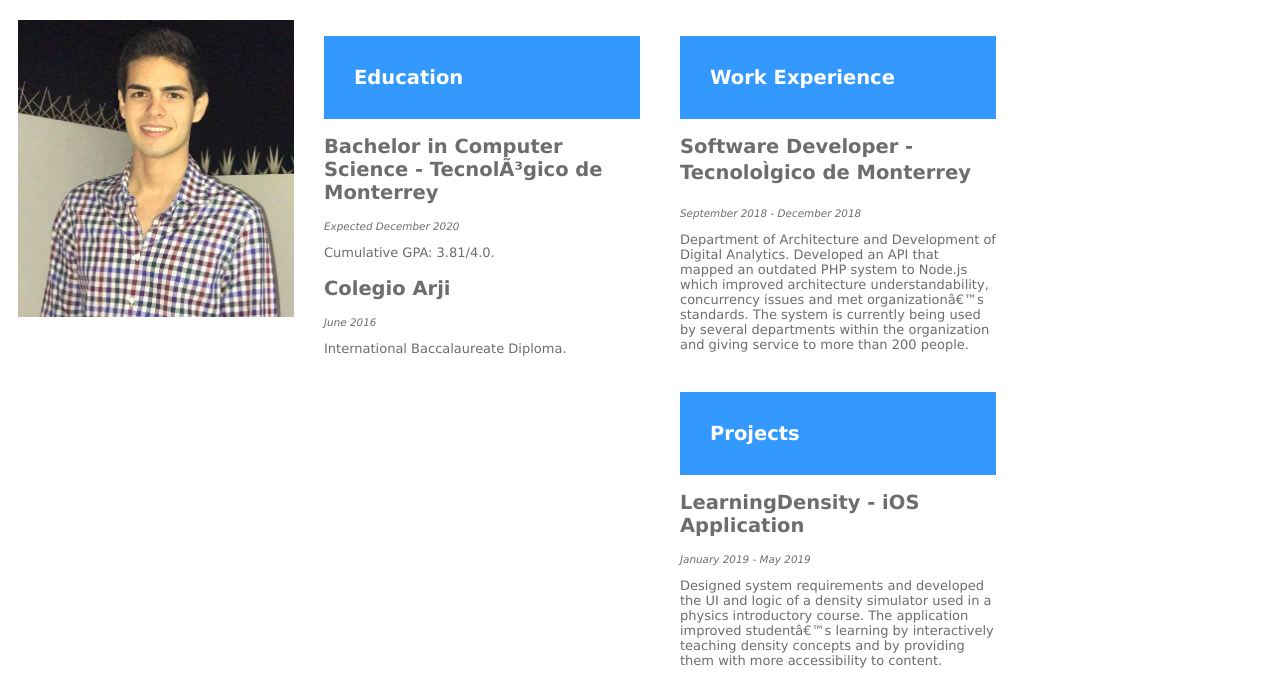
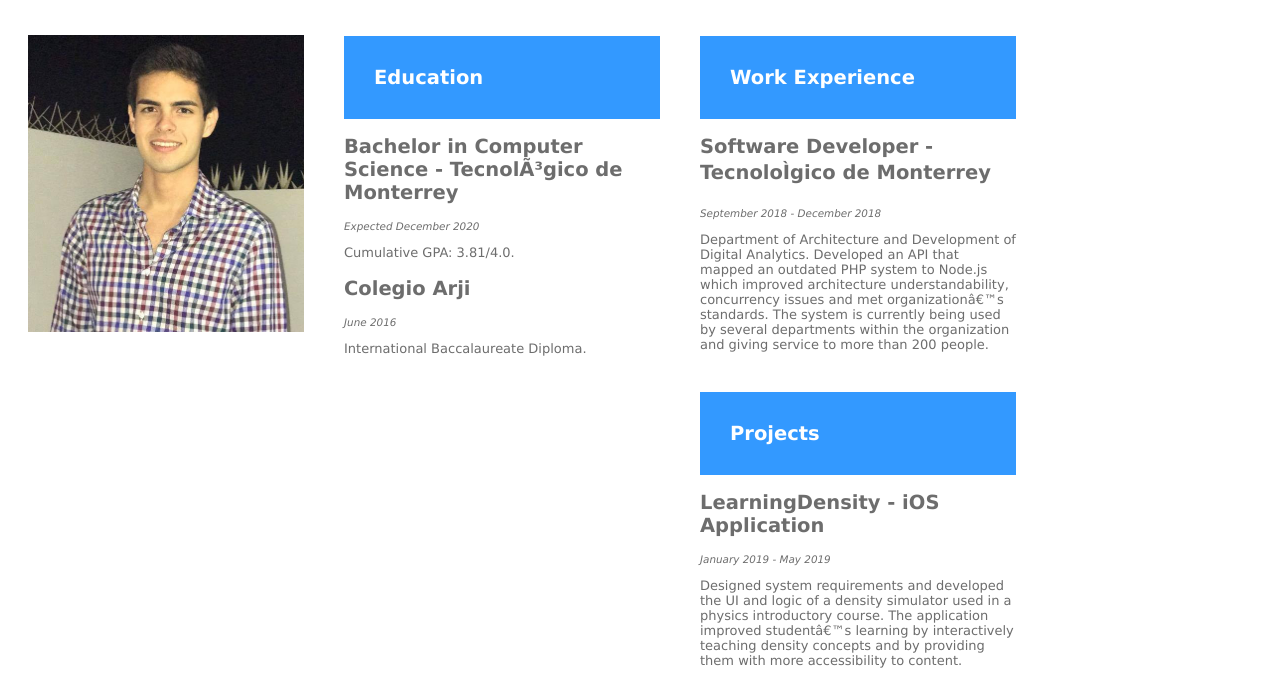
Before and after one commit to EduardoToraya/Lab1, a plain HTML site: page index.html in a window 1280 px wide. Shown: the part 110-791 px from the top of the page. Drawn offline with Linux system fonts and the light colour scheme.

Commit message:
Update styles.css

```diff
--- a/style/styles.css
+++ b/style/styles.css
@@ -28,7 +28,7 @@ h1{
 
 .image{
   float: left;
-  padding: 5px 10px;
+  padding: 20px 20px;
 }
 
 
```
